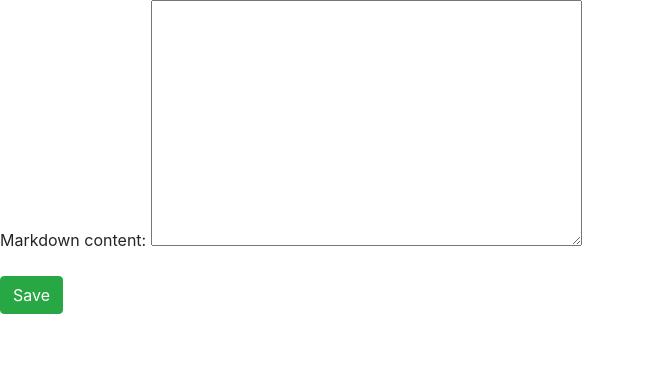
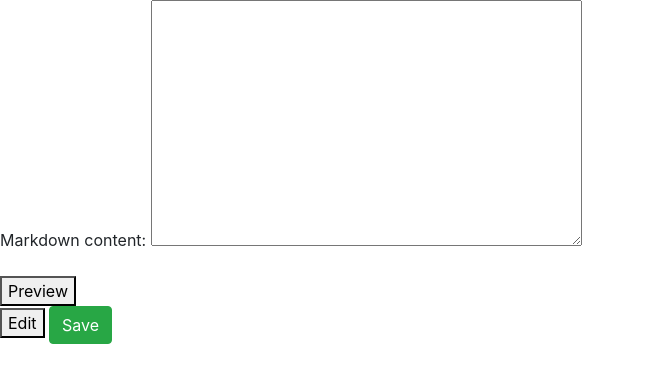
Before and after one commit to Mr-Destructive/djankata, a Django app: template templates/blog/edit.html in a window 1280 px wide. Shown: the part 40-423 px from the top of the page, without its empty margins (0-645 px from the left). Run offline with Django 4.2, Linux system fonts and the light colour scheme; the template is opened without the code that fills it: values that come from a table or form of the project are taken from there, others are empty; some libraries are stand-ins or nearby versions.

Commit message:
feat: edit-preview markdown post

```diff
--- a/blog/signals.py
+++ b/blog/signals.py
@@ -30,7 +30,6 @@ status: {instance.status}
     return redirect("archive")
 
 def write_markdown_post(article):
-    import frontmatter
     post = frontmatter.loads(article)
     title_path = post.get('title').replace(" ", "_")
     with open(Path("blog/pages") / f"{title_path}.md", 'w', encoding="utf-8") as f:
--- a/blog/urls.py
+++ b/blog/urls.py
@@ -1,6 +1,6 @@
 import os
 from django.urls import path
-from .views import ArticleEditMarkdown, archives, build, createArticle, customFeedGenerator, inputCustomFeed
+from .views import ArticleEditMarkdown, archives, build, createArticle, customFeedGenerator, inputCustomFeed, render_markdown
 from django.conf.urls.static import static
 from djankata import settings
 
@@ -15,4 +15,5 @@ urlpatterns = [
         path('input-feed', inputCustomFeed, name='input-feed-gen'),
         path('generate/', customFeedGenerator, name='custom-feed-gen'),
         path('edit-mark/<str:title>', ArticleEditMarkdown, name='edit-markdown'),
+        path('preview/', render_markdown, name='preview'),
     ] + static(MARKOUT_URL, document_root=MARKOUT_ROOT)
--- a/templates/blog/edit.html
+++ b/templates/blog/edit.html
@@ -4,7 +4,11 @@
 <div hx-target="this" hx-swap="outerHTML">
   <form>
     {% csrf_token %}
-    {{ form.as_p }}
+    <div hx-target="this" hx-swap="outerHTML">
+        {{ form.as_p }}
+        <button hx-post="{% url 'preview' %}" type="submit">Preview</button>
+    </div>
+    <button hx-get="{% url 'edit-markdown' title %}" type="submit">Edit</button>
     <button hx-post="{% url 'edit-markdown' title %}" class="btn btn-success"
       type="submit">Save</button>
   </form>
--- /dev/null
+++ b/templates/blog/preview.html
@@ -0,0 +1 @@
+{{ html_content|safe }}
```
Also changed, not shown: blog/pages/test.md (+1 -0 lines), blog/views.py (+7 -0 lines).
